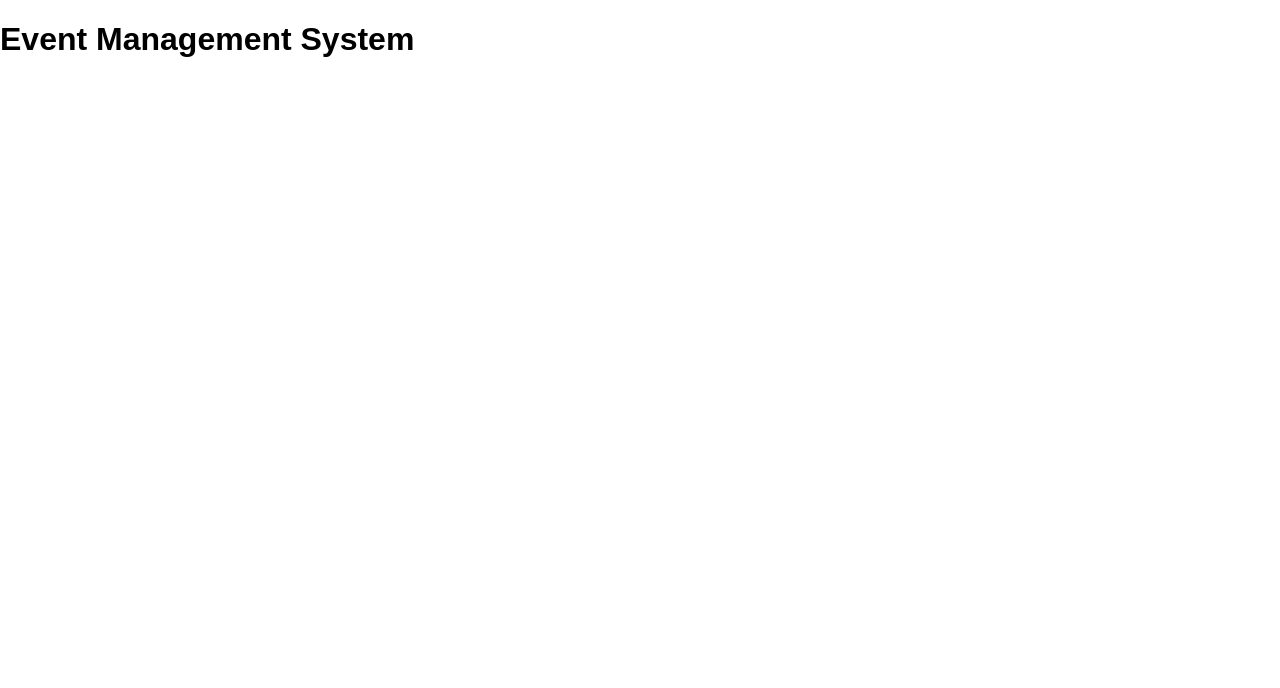
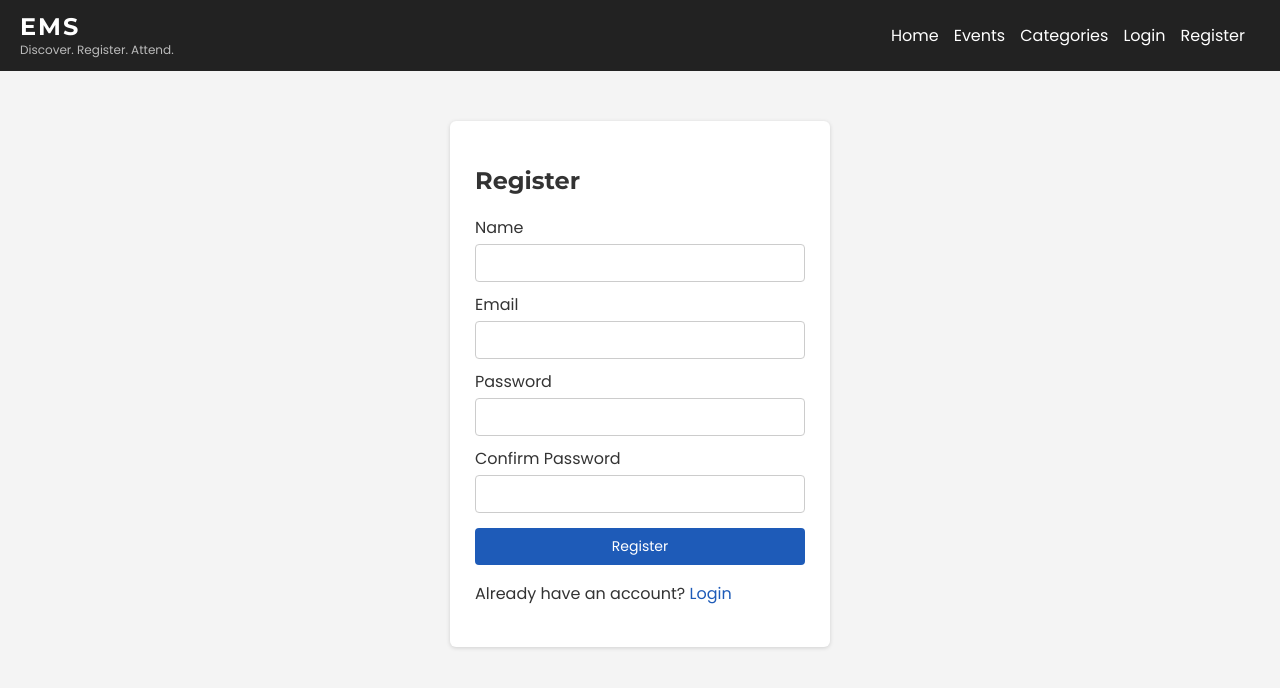
Before and after one commit to muhammadalisaleem/Event-Management-System, a React (Vite) app: page /register in a window 1280 px wide. Shown: the top 688 px of the page. Built offline with nearby package versions, Linux system fonts and the light colour scheme.

Commit message:
Add authentication pages and Redux auth slice

```diff
--- a/index.html
+++ b/index.html
@@ -3,7 +3,10 @@
   <head>
     <meta charset="UTF-8" />
     <meta name="viewport" content="width=device-width, initial-scale=1.0" />
-    <title>Event Management System</title>
+    <link rel="preconnect" href="https://fonts.googleapis.com" />
+    <link rel="preconnect" href="https://fonts.gstatic.com" crossorigin />
+    <link href="https://fonts.googleapis.com/css2?family=Montserrat:wght@600;700&family=Poppins:wght@400;500;600&display=swap" rel="stylesheet" />
+    <title>EMS - Event Management System</title>
   </head>
   <body>
     <div id="root"></div>
--- a/package.json
+++ b/package.json
@@ -9,8 +9,11 @@
     "preview": "vite preview"
   },
   "dependencies": {
+    "@reduxjs/toolkit": "^2.13.0",
     "react": "^19.3.0",
-    "react-dom": "^19.3.0"
+    "react-dom": "^19.3.0",
+    "react-redux": "^9.3.0",
+    "react-router-dom": "^7.18.4"
   },
   "devDependencies": {
     "@vitejs/plugin-react": "^6.1.2",
--- a/src/App.jsx
+++ b/src/App.jsx
@@ -1,5 +1,21 @@
+import { Routes, Route } from 'react-router-dom'
+import Navbar from './components/Navbar'
+import Login from './pages/Login'
+import Register from './pages/Register'
+
 function App() {
-  return <h1>Event Management System</h1>
+  return (
+    <div>
+      <Navbar />
+      <div className="container">
+        <Routes>
+          <Route path="/" element={<h2>Welcome to EventHub</h2>} />
+          <Route path="/login" element={<Login />} />
+          <Route path="/register" element={<Register />} />
+        </Routes>
+      </div>
+    </div>
+  )
 }
 
 export default App
--- /dev/null
+++ b/src/app/store.js
@@ -0,0 +1,10 @@
+import { configureStore } from '@reduxjs/toolkit'
+import authReducer from '../features/authSlice'
+
+const store = configureStore({
+  reducer: {
+    auth: authReducer,
+  },
+})
+
+export default store
--- /dev/null
+++ b/src/components/Navbar.jsx
@@ -0,0 +1,42 @@
+import { Link, useNavigate } from 'react-router-dom'
+import { useSelector, useDispatch } from 'react-redux'
+import { logoutUser } from '../features/authSlice'
+
+function Navbar() {
+  const user = useSelector((state) => state.auth.user)
+  const dispatch = useDispatch()
+  const navigate = useNavigate()
+
+  const handleLogout = () => {
+    dispatch(logoutUser())
+    navigate('/login')
+  }
+
+  return (
+    <nav className="navbar">
+      <Link to="/" className="logo-box">
+        <span className="logo">EMS</span>
+        <span className="tagline">Discover. Register. Attend.</span>
+      </Link>
+      <div className="nav-links">
+        <Link to="/">Home</Link>
+        <Link to="/events">Events</Link>
+        <Link to="/categories">Categories</Link>
+        {user ? (
+          <>
+            <Link to="/my-events">My Events</Link>
+            <span className="nav-user">Hi, {user.name}</span>
+            <button onClick={handleLogout}>Logout</button>
+          </>
+        ) : (
+          <>
+            <Link to="/login">Login</Link>
+            <Link to="/register">Register</Link>
+          </>
+        )}
+      </div>
+    </nav>
+  )
+}
+
+export default Navbar
--- /dev/null
+++ b/src/features/authSlice.js
@@ -0,0 +1,55 @@
+import { createSlice } from '@reduxjs/toolkit'
+
+// get saved data from local storage
+const savedUser = JSON.parse(localStorage.getItem('currentUser'))
+const savedUsers = JSON.parse(localStorage.getItem('users')) || []
+
+const initialState = {
+  user: savedUser,
+  users: savedUsers,
+  error: null,
+}
+
+const authSlice = createSlice({
+  name: 'auth',
+  initialState,
+  reducers: {
+    registerUser: (state, action) => {
+      const { name, email, password } = action.payload
+      const exists = state.users.find((u) => u.email === email)
+      if (exists) {
+        state.error = 'An account with this email already exists'
+        return
+      }
+      const newUser = { name, email, password }
+      state.users.push(newUser)
+      state.user = { name, email }
+      state.error = null
+      localStorage.setItem('users', JSON.stringify(state.users))
+      localStorage.setItem('currentUser', JSON.stringify(state.user))
+    },
+    loginUser: (state, action) => {
+      const { email, password } = action.payload
+      const found = state.users.find(
+        (u) => u.email === email && u.password === password
+      )
+      if (!found) {
+        state.error = 'Invalid email or password'
+        return
+      }
+      state.user = { name: found.name, email: found.email }
+      state.error = null
+      localStorage.setItem('currentUser', JSON.stringify(state.user))
+    },
+    logoutUser: (state) => {
+      state.user = null
+      localStorage.removeItem('currentUser')
+    },
+    clearError: (state) => {
+      state.error = null
+    },
+  },
+})
+
+export const { registerUser, loginUser, logoutUser, clearError } = authSlice.actions
+export default authSlice.reducer
--- a/src/index.css
+++ b/src/index.css
@@ -1,4 +1,131 @@
+* {
+  box-sizing: border-box;
+}
+
 body {
   margin: 0;
-  font-family: Arial, Helvetica, sans-serif;
+  font-family: 'Poppins', sans-serif;
+  background-color: #f4f4f4;
+  color: #333;
 }
+
+h1,
+h2,
+h3 {
+  font-family: 'Montserrat', sans-serif;
+}
+
+button,
+input,
+select {
+  font-family: inherit;
+}
+
+a {
+  color: #1e5bb8;
+  text-decoration: none;
+}
+
+button {
+  background-color: #1e5bb8;
+  color: white;
+  border: none;
+  padding: 8px 14px;
+  border-radius: 4px;
+  cursor: pointer;
+  font-size: 14px;
+}
+
+button:hover {
+  background-color: #174a96;
+}
+
+.container {
+  max-width: 1100px;
+  margin: 0 auto;
+  padding: 20px;
+}
+
+/* navbar */
+.navbar {
+  background-color: #222;
+  padding: 12px 20px;
+  display: flex;
+  justify-content: space-between;
+  align-items: center;
+  flex-wrap: wrap;
+}
+
+.navbar a {
+  color: white;
+  margin-right: 15px;
+}
+
+.logo-box {
+  display: flex;
+  flex-direction: column;
+}
+
+.logo {
+  font-family: 'Montserrat', sans-serif;
+  font-size: 24px;
+  font-weight: 700;
+  letter-spacing: 2px;
+}
+
+.tagline {
+  font-size: 12px;
+  color: #bbb;
+}
+
+.nav-links {
+  display: flex;
+  align-items: center;
+  flex-wrap: wrap;
+}
+
+.nav-user {
+  color: #ccc;
+  margin-right: 10px;
+}
+
+/* forms */
+.form-page {
+  display: flex;
+  justify-content: center;
+  margin-top: 30px;
+}
+
+.form-box {
+  background: white;
+  padding: 25px;
+  width: 100%;
+  max-width: 380px;
+  border-radius: 6px;
+  box-shadow: 0 1px 4px rgba(0, 0, 0, 0.15);
+}
+
+.form-box label {
+  display: block;
+  margin-top: 10px;
+  margin-bottom: 4px;
+}
+
+.form-box input {
+  width: 100%;
+  padding: 8px;
+  border: 1px solid #ccc;
+  border-radius: 4px;
+}
+
+.form-box button {
+  width: 100%;
+  margin-top: 15px;
+}
+
+.error {
+  color: #c0392b;
+  background: #fdecea;
+  padding: 8px;
+  border-radius: 4px;
+}
--- a/src/main.jsx
+++ b/src/main.jsx
@@ -1,10 +1,17 @@
 import React from 'react'
 import ReactDOM from 'react-dom/client'
+import { Provider } from 'react-redux'
+import { BrowserRouter } from 'react-router-dom'
 import App from './App'
+import store from './app/store'
 import './index.css'
 
 ReactDOM.createRoot(document.getElementById('root')).render(
   <React.StrictMode>
-    <App />
+    <Provider store={store}>
+      <BrowserRouter>
+        <App />
+      </BrowserRouter>
+    </Provider>
   </React.StrictMode>
 )
--- /dev/null
+++ b/src/pages/Login.jsx
@@ -0,0 +1,60 @@
+import { useState, useEffect } from 'react'
+import { useDispatch, useSelector } from 'react-redux'
+import { Link, useNavigate, useLocation } from 'react-router-dom'
+import { loginUser, clearError } from '../features/authSlice'
+
+function Login() {
+  const [email, setEmail] = useState('')
+  const [password, setPassword] = useState('')
+  const [formError, setFormError] = useState('')
+
+  const dispatch = useDispatch()
+  const navigate = useNavigate()
+  const location = useLocation()
+  const { user, error } = useSelector((state) => state.auth)
+
+  // page to go back to after login
+  const from = location.state?.from || '/events'
+
+  useEffect(() => {
+    dispatch(clearError())
+  }, [dispatch])
+
+  useEffect(() => {
+    if (user) {
+      navigate(from)
+    }
+  }, [user, navigate, from])
+
+  const handleSubmit = (e) => {
+    e.preventDefault()
+    if (email.trim() === '' || password === '') {
+      setFormError('Please enter email and password')
+      return
+    }
+    setFormError('')
+    dispatch(loginUser({ email: email.trim(), password }))
+  }
+
+  return (
+    <div className="form-page">
+      <form className="form-box" onSubmit={handleSubmit}>
+        <h2>Login</h2>
+        {(formError || error) && <p className="error">{formError || error}</p>}
+
+        <label>Email</label>
+        <input type="email" value={email} onChange={(e) => setEmail(e.target.value)} />
+
+        <label>Password</label>
+        <input type="password" value={password} onChange={(e) => setPassword(e.target.value)} />
+
+        <button type="submit">Login</button>
+        <p>
+          Don't have an account? <Link to="/register">Register</Link>
+        </p>
+      </form>
+    </div>
+  )
+}
+
+export default Login
--- /dev/null
+++ b/src/pages/Register.jsx
@@ -0,0 +1,76 @@
+import { useState, useEffect } from 'react'
+import { useDispatch, useSelector } from 'react-redux'
+import { Link, useNavigate } from 'react-router-dom'
+import { registerUser, clearError } from '../features/authSlice'
+
+function Register() {
+  const [name, setName] = useState('')
+  const [email, setEmail] = useState('')
+  const [password, setPassword] = useState('')
+  const [confirm, setConfirm] = useState('')
+  const [formError, setFormError] = useState('')
+
+  const dispatch = useDispatch()
+  const navigate = useNavigate()
+  const { user, error } = useSelector((state) => state.auth)
+
+  useEffect(() => {
+    dispatch(clearError())
+  }, [dispatch])
+
+  useEffect(() => {
+    if (user) {
+      navigate('/events')
+    }
+  }, [user, navigate])
+
+  const handleSubmit = (e) => {
+    e.preventDefault()
+    if (name.trim() === '' || email.trim() === '' || password === '') {
+      setFormError('Please fill all the fields')
+      return
+    }
+    if (!email.includes('@') || !email.includes('.')) {
+      setFormError('Please enter a valid email')
+      return
+    }
+    if (password.length < 6) {
+      setFormError('Password must be at least 6 characters')
+      return
+    }
+    if (password !== confirm) {
+      setFormError('Passwords do not match')
+      return
+    }
+    setFormError('')
+    dispatch(registerUser({ name: name.trim(), email: email.trim(), password }))
+  }
+
+  return (
+    <div className="form-page">
+      <form className="form-box" onSubmit={handleSubmit}>
+        <h2>Register</h2>
+        {(formError || error) && <p className="error">{formError || error}</p>}
+
+        <label>Name</label>
+        <input type="text" value={name} onChange={(e) => setName(e.target.value)} />
+
+        <label>Email</label>
+        <input type="email" value={email} onChange={(e) => setEmail(e.target.value)} />
+
+        <label>Password</label>
+        <input type="password" value={password} onChange={(e) => setPassword(e.target.value)} />
+
+        <label>Confirm Password</label>
+        <input type="password" value={confirm} onChange={(e) => setConfirm(e.target.value)} />
+
+        <button type="submit">Register</button>
+        <p>
+          Already have an account? <Link to="/login">Login</Link>
+        </p>
+      </form>
+    </div>
+  )
+}
+
+export default Register
```
Also changed, not shown: 1 other file (tests, documents, lock files or other folders).
